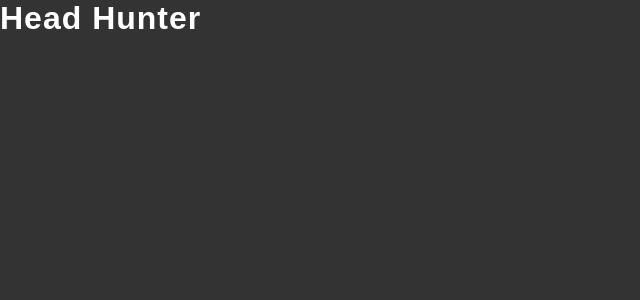
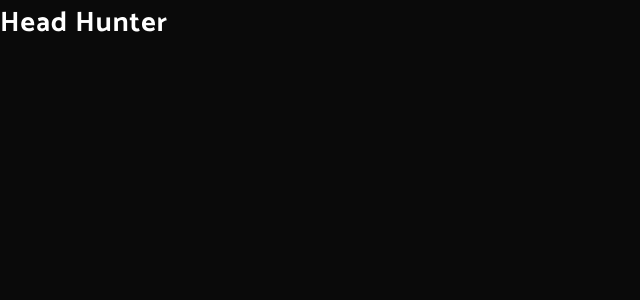
Before and after one commit to airfortech/Head-Hunter-Frontend, a React (Create React App) app: page / in a window 1280 px wide. Shown: the top 300 px of the page, without its empty margins (0-640 px from the left). Built offline with nearby package versions, Linux system fonts and the light colour scheme.

Commit message:
added font and colors global variables

```diff
--- a/public/index.html
+++ b/public/index.html
@@ -24,6 +24,12 @@
       work correctly both with client-side routing and a non-root public URL.
       Learn how to configure a non-root public URL by running `npm run build`.
     -->
+    <link rel="preconnect" href="https://fonts.googleapis.com" />
+    <link rel="preconnect" href="https://fonts.gstatic.com" crossorigin />
+    <link
+      href="https://fonts.googleapis.com/css2?family=Catamaran:wght@400;500;700&display=swap"
+      rel="stylesheet"
+    />
     <title>Head Hunter</title>
   </head>
   <body>
--- a/src/index.css
+++ b/src/index.css
@@ -7,8 +7,56 @@
 }
 
 :root {
-  --primary-font: "Oswald", sans-serif;
-  --primary-color: rgb(64, 6, 131);
+  /* global fonts variables */
+  --primary-font: "Catamaran", sans-serif;
+
+  --font-size-sm: 1.2rem; /* 12px */
+  --font-size-nm: 1.4rem; /* 14px */
+  --font-size-md: 1.6rem; /* 15px, 16px */
+  --font-size-lg: 1.8rem; /* 18px */
+  --font-size-xl: 2rem; /* 20px */
+  --font-size-xxl: 2.2rem; /* 22px */
+  --font-size-xxxl: 2.4rem; /* 24px */
+
+  --font-weight-regular: 400;
+  --font-weight-medium: 500;
+  --font-weight-bold: 700;
+
+  /* colors dark mode */
+  --color-dark-mode-1: #0a0a0a;
+  --color-dark-mode-2: #1e1e1f;
+  --color-dark-mode-3: #202122;
+  --color-dark-mode-4: #222224;
+  --color-dark-mode-5: #292a2b;
+  --color-dark-mode-6: #333333;
+  --color-dark-mode-7: #4d4d4d;
+  --color-dark-mode-8: #666666;
+  --color-dark-mode-9: #7e7e7e;
+  --color-dark-mode-10: #9e9e9e;
+  --color-dark-mode-11: #cfcfcf;
+  --color-dark-mode-12: #f7f7f7;
+  --color-dark-mode-13: #0b8bd4;
+  --color-dark-mode-14: #172a35;
+  --color-dark-mode-15: #e02735;
+  --color-dark-mode-15-hover: #f84f5d; /* example hover state variable */
+
+  /* colors (use this colors only in components!!!!) */
+  --color-1: var(--color-dark-mode-1);
+  --color-2: var(--color-dark-mode-2);
+  --color-3: var(--color-dark-mode-3);
+  --color-4: var(--color-dark-mode-4);
+  --color-5: var(--color-dark-mode-5);
+  --color-6: var(--color-dark-mode-6);
+  --color-7: var(--color-dark-mode-7);
+  --color-8: var(--color-dark-mode-8);
+  --color-9: var(--color-dark-mode-9);
+  --color-10: var(--color-dark-mode-10);
+  --color-11: var(--color-dark-mode-11);
+  --color-12: var(--color-dark-mode-12);
+  --color-13: var(--color-dark-mode-13);
+  --color-14: var(--color-dark-mode-14);
+  --color-15: var(--color-dark-mode-15);
+  --color-15-hover: var(--color-dark-mode-15-hover);
 }
 
 html {
@@ -17,11 +65,12 @@ html {
 
 body {
   margin: 0;
-  font-size: 1.6rem;
+  font-size: var(--font-size-nm);
   font-family: var(--primary-font);
+  font-weight: var(--font-weight-regular);
   letter-spacing: 1px;
   color: #fff;
-  background-color: #333;
+  background-color: var(--color-1);
   -webkit-tap-highlight-color: transparent;
   -webkit-font-smoothing: antialiased;
   -moz-osx-font-smoothing: grayscale;
```
